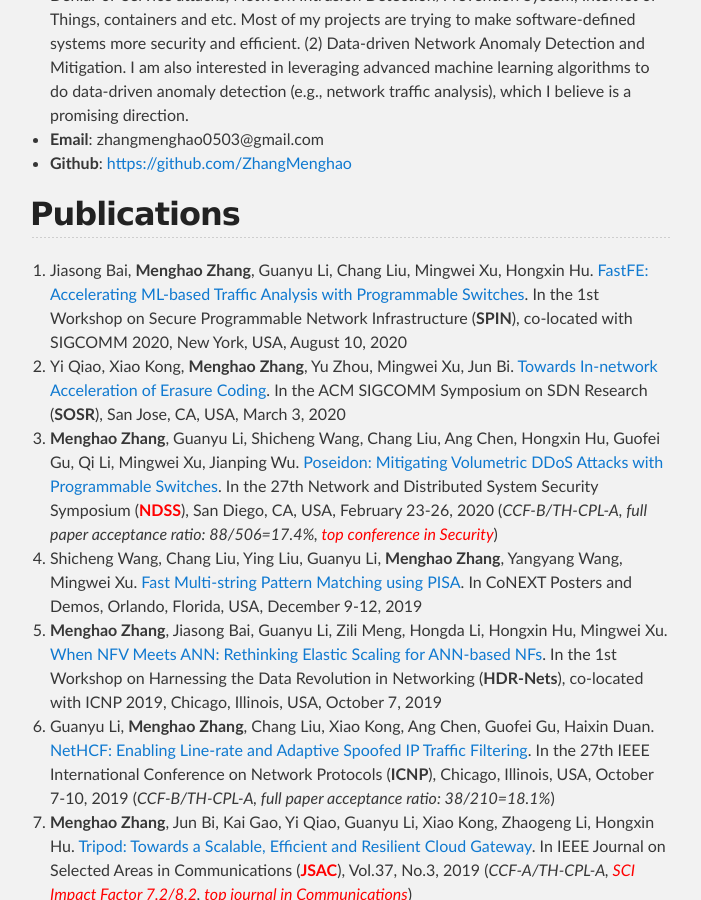
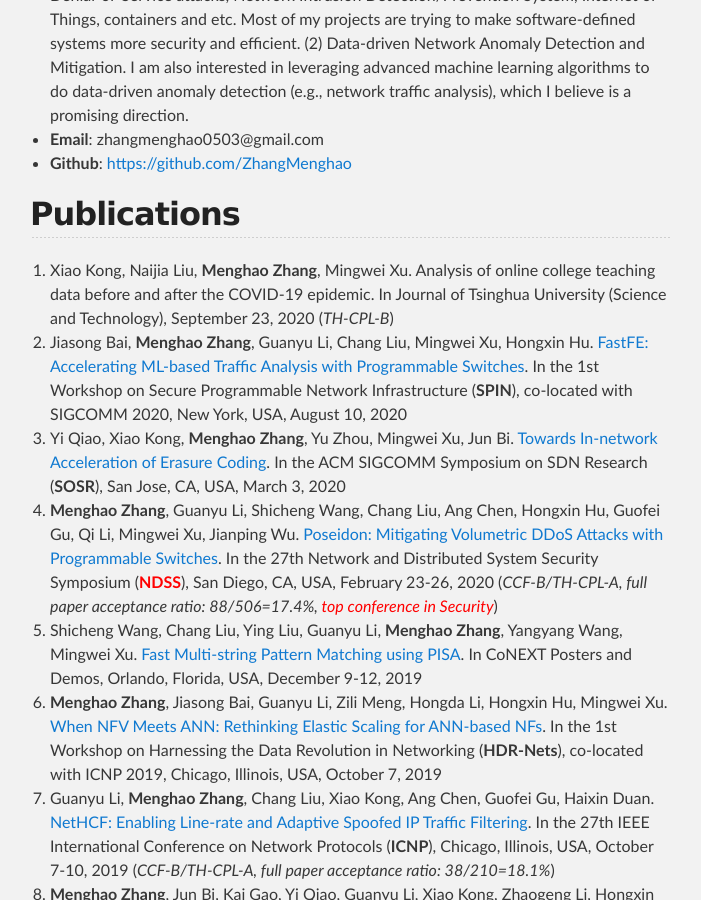
Before and after one commit to zhangmenghao/zhangmenghao.github.io, a Jekyll site: the page built from index.md, in a window 1280 px wide and 900 px high, scrolled down 789 px. Shown: the whole window, without its empty margins (290-991 px from the left). Built offline with Jekyll 4.4.1, drawn with Linux system fonts in a browser that asks for light colours.

Commit message:
Update publication

```diff
--- a/index.md
+++ b/index.md
@@ -18,6 +18,9 @@
 
 ## Publications
 
+14. Xiao Kong, Naijia Liu, __Menghao Zhang__, Mingwei Xu.
+Analysis of online college teaching data before and after the COVID-19 epidemic.
+In Journal of Tsinghua University (Science and Technology), September 23, 2020 (*TH-CPL-B*)
 13. Jiasong Bai, __Menghao Zhang__, Guanyu Li, Chang Liu, Mingwei Xu, Hongxin Hu.
 [FastFE: Accelerating ML-based Traffic Analysis with Programmable Switches](./papers/SPIN2020-FastFE.pdf).
 In the 1st Workshop on Secure Programmable Network Infrastructure (**SPIN**), co-located with SIGCOMM 2020, New York, USA, August 10, 2020
```
